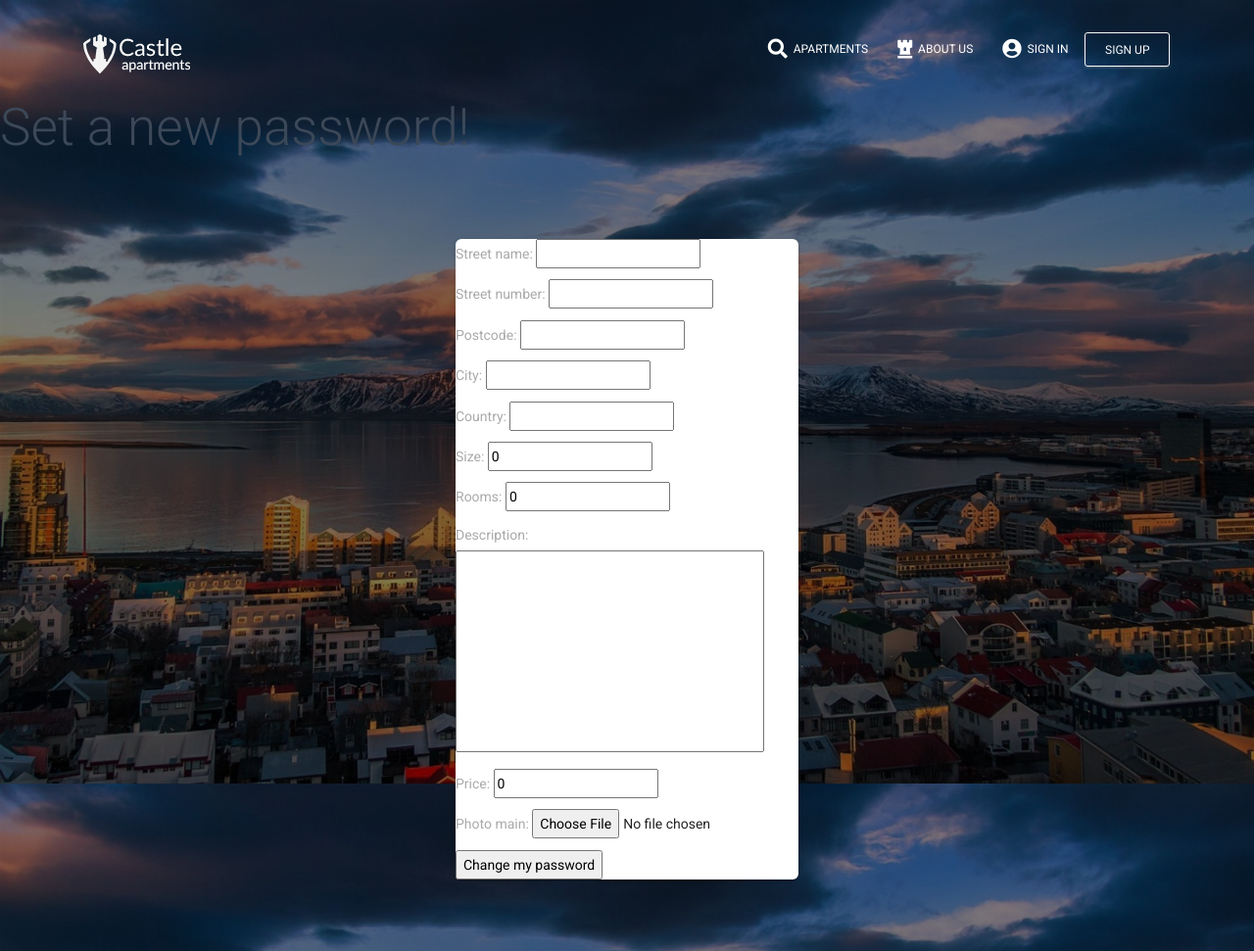
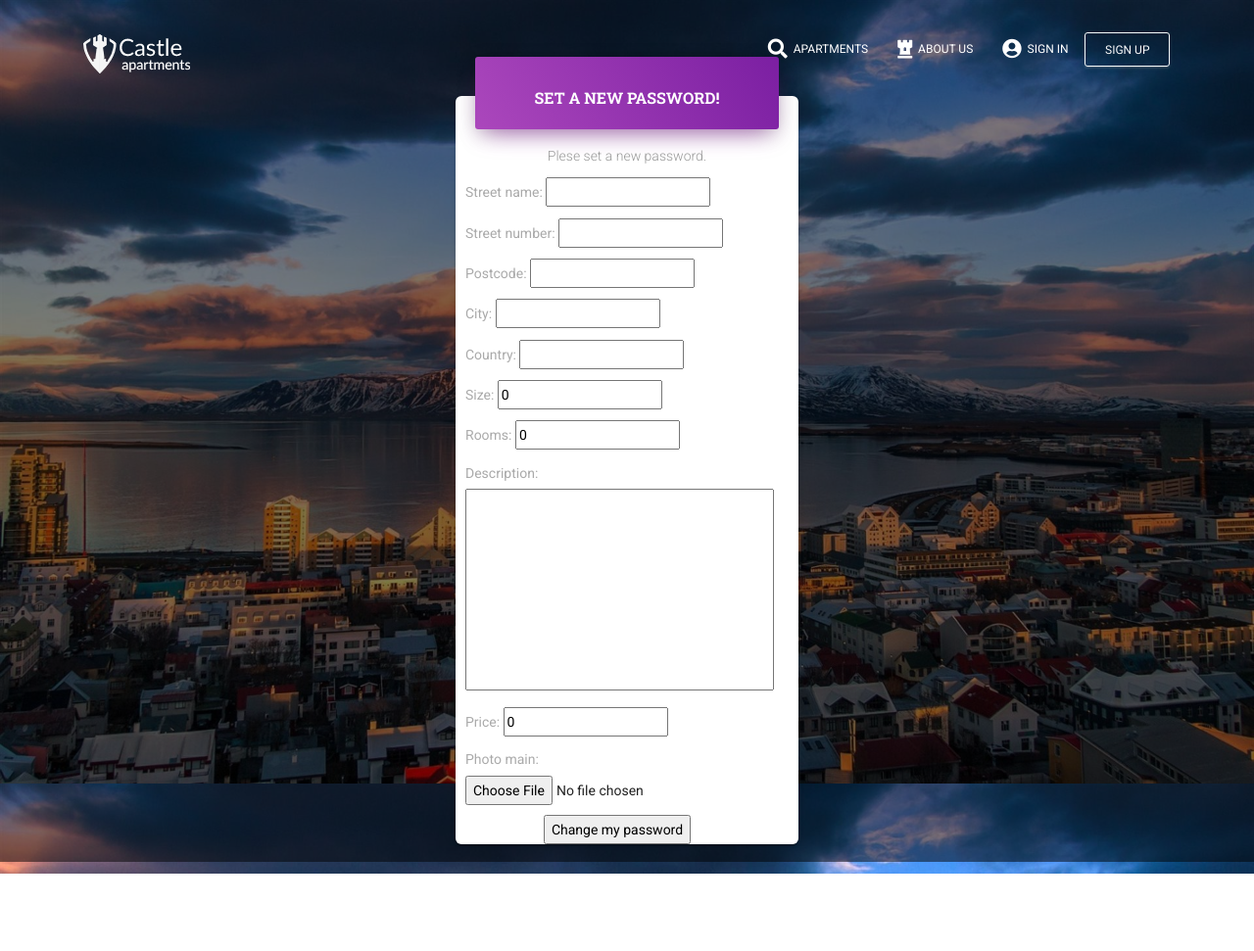
Before and after one commit to castleapartments/Castle_apartments, a Django app: template templates/registration/password_reset_confirm.html in a window 1280 px wide. Shown: the whole page at 98% size. After the commit the page ends 892 px from the top, so only its background shows below. Run offline with Django 3.2, Linux system fonts and the light colour scheme; the template is opened without the code that fills it: values that come from a table or form of the project are taken from there, others are empty; some libraries are stand-ins or nearby versions.

Commit message:
reset form fiff

```diff
--- a/templates/registration/password_reset_confirm.html
+++ b/templates/registration/password_reset_confirm.html
@@ -3,16 +3,24 @@
 {% block title %}Enter new password{% endblock %}
 
 {% block content %}
-<h1>Set a new password!</h1>
+
 <div class="page-header">
     <div class="container">
         <div class="row">
             <div class="col-lg-4 col-md-6 ml-auto mr-auto">
                 <div class="card card-login">
                     <form method="POST">
-                    {% csrf_token %}
-                    {{ form.as_p }}
-                    <input type="submit" value="Change my password">
+                        <div class="card-header card-header-primary text-center">
+                            <h4 class="card-title">Set a new password!</h4>
+                        </div>
+                        {% csrf_token %}
+                        <p class="description text-center">Plese set a new password.</p>
+                        <div class="card-body">
+                            {{ form.as_p }}
+                            <div class="footer text-center">
+                                <input type="submit" value="Change my password">
+                            </div>
+                        </div>
                     </form>
                 </div>
             </div>
```
Also changed, not shown: templates/registration/password_reset_complete.htm (+7 -2 lines).
